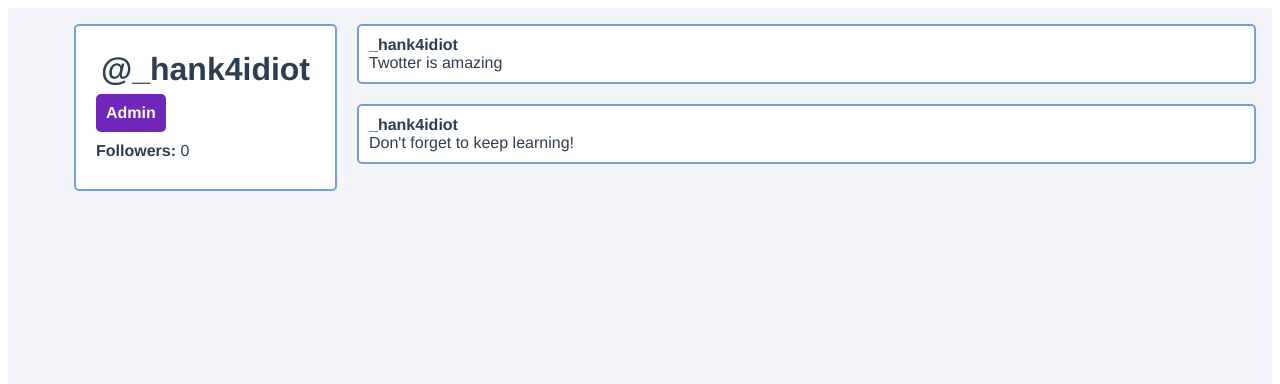
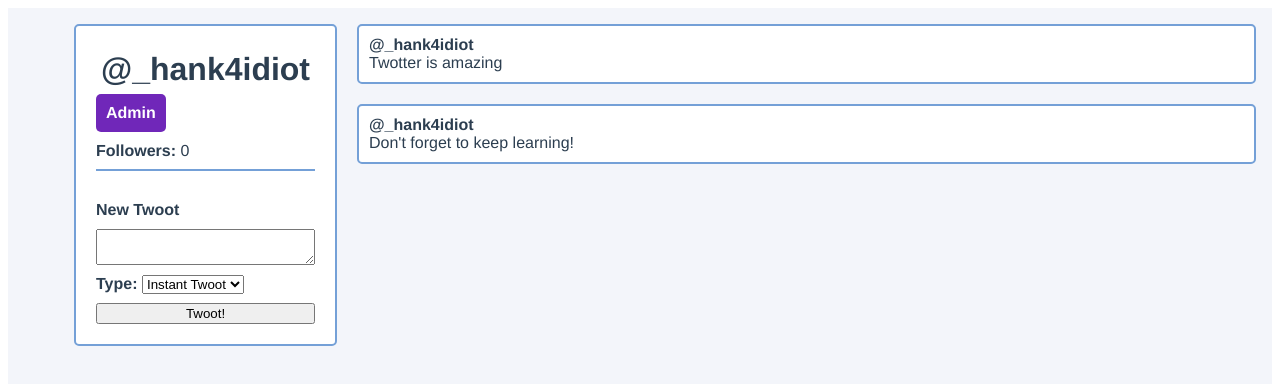
Before and after one commit to gioviopantat/twotter-tutorial, a Vue app: page / in a window 1280 px wide. Shown: the top 384 px of the page. Built offline with nearby package versions, Linux system fonts and the light colour scheme.

Commit message:
fix problem and add some new features

```diff
--- a/src/components/TwootItem.vue
+++ b/src/components/TwootItem.vue
@@ -2,7 +2,7 @@
     <div class="twoot-item" @click="emit(twoot.id)">
         <div class="user-profile__twoot">
             <div class="twoot-item__user">
-                {{ username }}
+                @{{ username }}
             </div>
             <div class="twoot-item__content">
                 {{ twoot.content }}
@@ -26,7 +26,6 @@ export default {
     },
     methods: {
       emit(id) {
-        // console.log(id);
          this.$emit('favorite', id)
       }
     }
@@ -34,7 +33,7 @@ export default {
 };
 </script>
 
-<style>
+<style scoped>
 .twoot-item {
     padding: 10px;
     background-color: white;
--- a/src/components/UserProfile.vue
+++ b/src/components/UserProfile.vue
@@ -8,9 +8,31 @@
             <div class="user-profile__follower-count">
                 <strong>Followers: </strong> {{ followers }}
             </div>
+            <form class="user-profile__create-twoot" @submit.prevent="createNewTwoot">
+              <label for="newTwoot"><strong>New Twoot</strong></label>
+              <textarea id="newTwoot" row="4" v-model="newTwootContent"/>
+
+              <div class="user-profile__create-twoot-type">
+                <label for="newTootType"><strong>Type: </strong></label>
+                <select id="newTwootType" v-model="selectedTwootType">
+                  <option :value="option.value" v-for="(option, index) in twootType" :key="index">
+                    {{ option.name }}
+                  </option>
+                </select>
+              </div>
+
+              <button>
+                Twoot!
+              </button>
+            </form>
         </div>
         <div class="user-profile__twoots-wrapper">
-            <TwootItem v-for="twoot in user.twoots" :key="twoot.id" :username="user.username" :twoot="twoot" @favorite="toggleFavorite"/>
+            <TwootItem
+              v-for="twoot in user.twoots"
+              :key="twoot.id"
+              :username="user.username"
+              :twoot="twoot"
+              @favorite="toggleFavorite"/>
         </div>
     </div>
 </template>
@@ -23,6 +45,12 @@ export default {
   components: { TwootItem },
   data() {
     return {
+      newTwootContent: '',
+      selectedTwootType: 'instant',
+      twootType: [
+        { value: 'draft', name: 'Draft' },
+        { value: 'instant', name: 'Instant Twoot' }
+      ],
       followers: 0,
       user: {
         id: 1,
@@ -62,6 +90,15 @@ export default {
     },
     toggleFavorite(id) {
       console.log(`Favorited Tweet #${id}`)
+    },
+    createNewTwoot() {
+      if (this.newTwootContent && this.selectedTwootType !== 'draft') {
+        this.user.twoots.unshift({
+          id: this.user.twoots.length + 1,
+          content: this.newTwootContent
+        })
+        this.newTwootContent = '';
+      }
     }
   },
   mounted() {
@@ -71,7 +108,8 @@ export default {
 }
 </script>
 
-<style>
+<style scoped>
+
 .user-profile {
   display: grid;
   grid-template-columns: 1fr 3fr;
@@ -95,9 +133,16 @@ export default {
   transition: all 0.25s ease;
 }
 
-.user-profile__user-panel:hover {
+.user-profile__create-twoot {
+  display: flex;
+  flex-direction: column;
+  border-top: 2px solid #74a0d7;
+  padding-top: 20px;
+}
+
+/* .user-profile__user-panel:hover {
   transform: scale(1.1, 1.1);
-}
+} */
 
 .user-profile__admin-badge {
     background: rgb(112, 39, 185);
```
